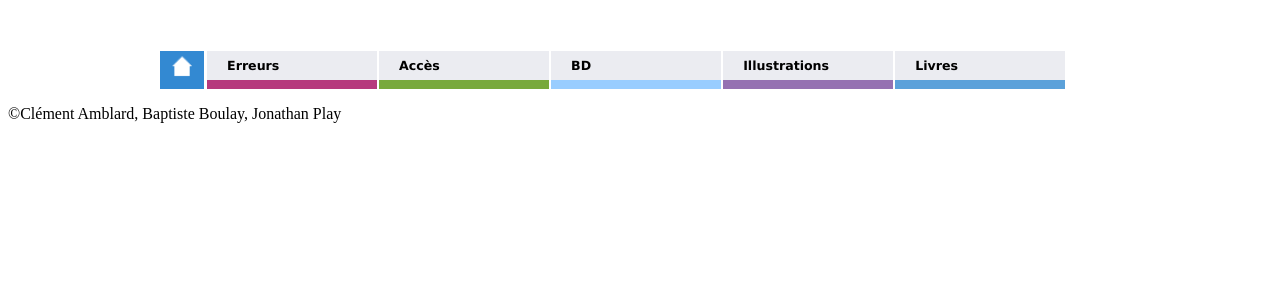
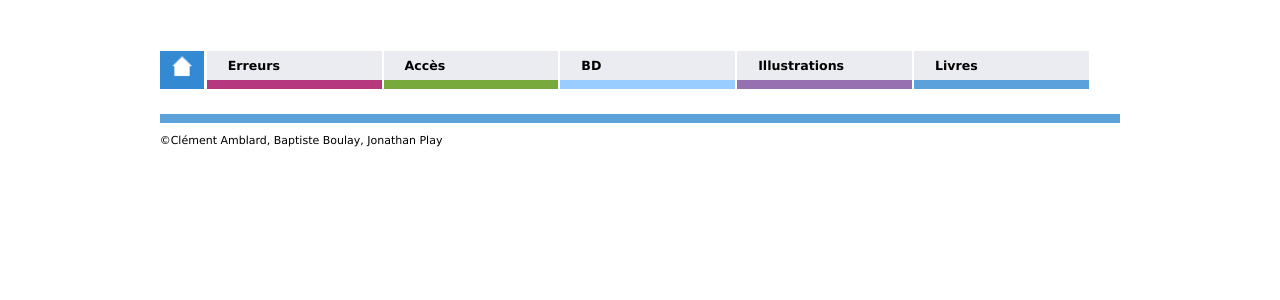
Before and after one commit to bbleboss/visualisation-logs, a PHP site: page / in a window 1280 px wide. Shown: the top 300 px of the page. Run offline with PHP 8.4, Linux system fonts and the light colour scheme.

Commit message:
correction bug nberreur sur le site

```diff
--- a/site/menu.php
+++ b/site/menu.php
@@ -7,7 +7,7 @@
 				<a class="menu0" href="index.php"><img class="menu0" src="accueil.png" alt="accueil"></a>
 			</li>
 			<li class="menu1">
-				<a class="menu1" href="/Inscription.php">Erreurs</a>
+				<a class="menu1" href="error.php">Erreurs</a>
 				<ul class="menuniveau2">
 					<li class="menuniveau2"> Humour</li>
 					<li class="menuniveau2"> Action</li>
--- a/site/style.css
+++ b/site/style.css
@@ -1,10 +1,11 @@
+/*--------------------MENU-----------------*/
 nav
 {
 	margin:auto;
 	margin-top: 4%;
 	margin-bottom: 0.6%;
 	width: 76%;
-	min-width:700px;
+	min-width:850px;
 	font-size: 9px;
 	font-style: normal;
 	font-variant: normal;
@@ -27,7 +28,6 @@ li.menu0
 	margin-bottom: 0%;
 	margin-left:0%;
 	width: 45px;
-	font-family: Verdana, Helvetica, 'Lucida Grande', sans-serif;
 	height:	19px;
 }
 a.menu0
@@ -51,9 +51,9 @@ li.menu1
 	margin-bottom: 0%;
 	margin-left:0%;
 	text-align:center;
-	width: 17.7%;
-	font-family: Verdana, Helvetica, 'Lucida Grande', sans-serif;
+	width: 18.2%;
 	border-left:solid 2px;
+	min-width:139px;
 }
 a.menu1
 {
@@ -81,9 +81,9 @@ li.menu2
 	margin-bottom: 0%;
 	margin-left:0%;
 	text-align:center;
-	width: 17.7%;
-	font-family: Verdana, Helvetica, 'Lucida Grande', sans-serif;
+	width: 18.2%;
 	border-left:solid 2px;
+	min-width:139px;
 }
 a.menu2
 {
@@ -111,9 +111,9 @@ li.menu3
 	margin-bottom: 0%;
 	margin-left:0%;
 	text-align:center;
-	width: 17.7%;
-	font-family: Verdana, Helvetica, 'Lucida Grande', sans-serif;
+	width: 18.2%;
 	border-left:solid 2px;
+	min-width:139px;
 }
 a.menu3
 {
@@ -141,9 +141,9 @@ li.menu4
 	margin-bottom: 0%;
 	margin-left:0%;
 	text-align:center;
-	width: 17.7%;
-	font-family: Verdana, Helvetica, 'Lucida Grande', sans-serif;
+	width: 18.2%;
 	border-left:solid 2px;
+	min-width:138px;
 }
 a.menu4
 {
@@ -171,9 +171,9 @@ li.menu5
 	margin-bottom: 0%;
 	margin-left:0%;
 	text-align:center;
-	width: 17.7%;
-	font-family: Verdana, Helvetica, 'Lucida Grande', sans-serif;
+	width: 18.2%;
 	border-left:solid 2px;
+	min-width:139px;
 }
 a.menu5
 {
@@ -241,3 +241,67 @@ li.menu5:hover ul.menuniveau2
 {
 	display:block;
 }
+
+/*------------------------------------------------*/
+
+/*--------------------FOOTER-----------------*/
+footer
+{
+	margin:auto;
+	margin-top: 2%;
+	margin-bottom: 1%;
+	width: 76%;
+	min-width:800px;
+	font-size: 11px;
+	font-style: normal;
+	font-variant: normal;
+	border-top:solid 9px rgb(91, 161, 218);
+}
+
+img.footer
+{
+	margin:auto;
+	display:block;
+	width: 30%;
+	height:30%;
+}
+p.footer
+{
+	text-align:center;
+}
+
+/*------------------------------------------------*/
+
+/*--------------------CSS Général -----------------*/
+body
+{
+	font-family: Verdana, Helvetica, 'Lucida Grande', sans-serif;
+}
+h1
+{
+	margin-top:3%;
+	text-align:center;
+}
+/*------------------------------------------------*/
+form
+{
+	margin:auto;
+	width:73%;
+}
+
+input
+{
+	margin-top:0.7%;
+}
+#curseur
+{
+	margin:auto;
+	margin-top:3%;
+	width: 76%;
+}
+#resultat
+{
+	margin:auto;
+	margin-top:2%;
+	width: 76%;
+}
```
Also changed, not shown: scriptJS/nbErreur.js (+14 -11 lines), site/index.php (line endings or trailing spaces).
